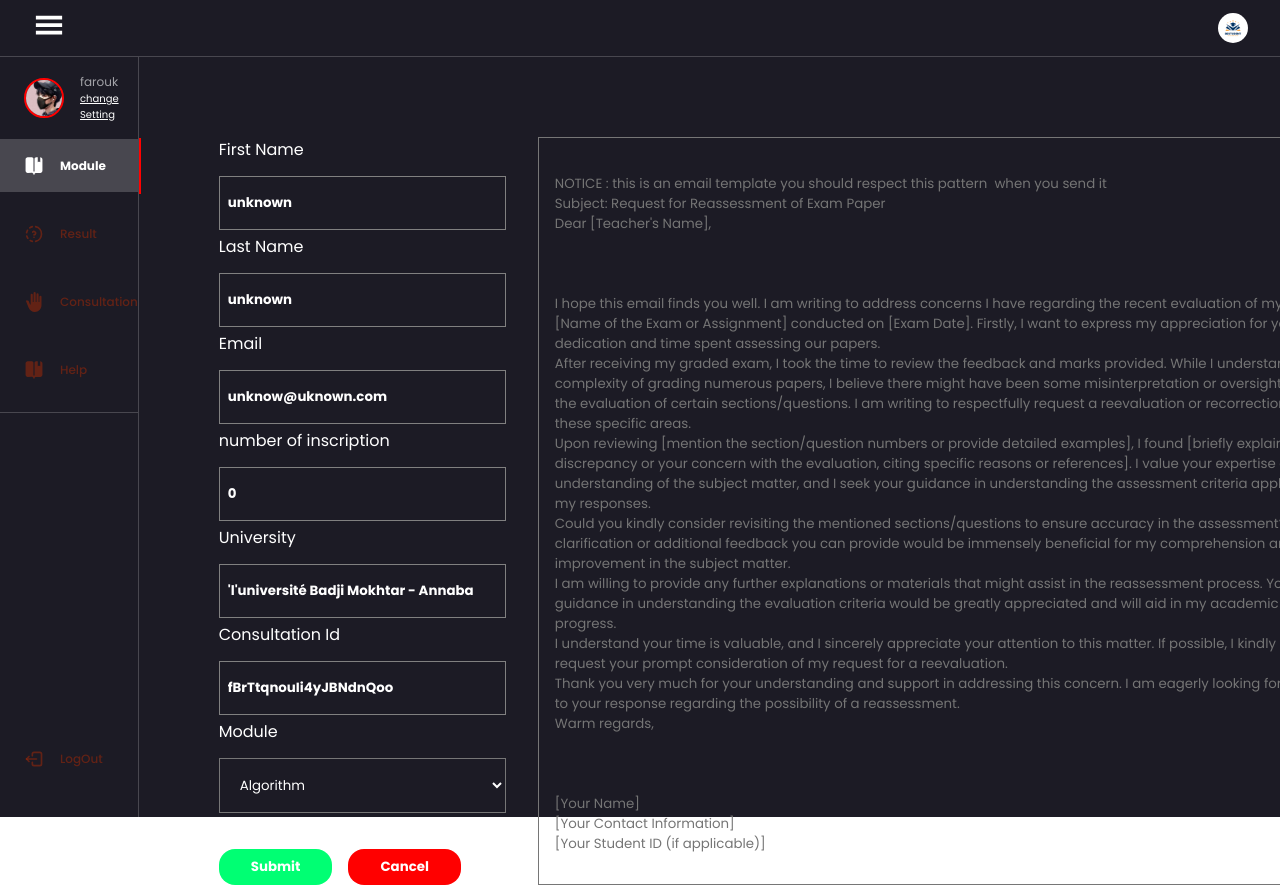
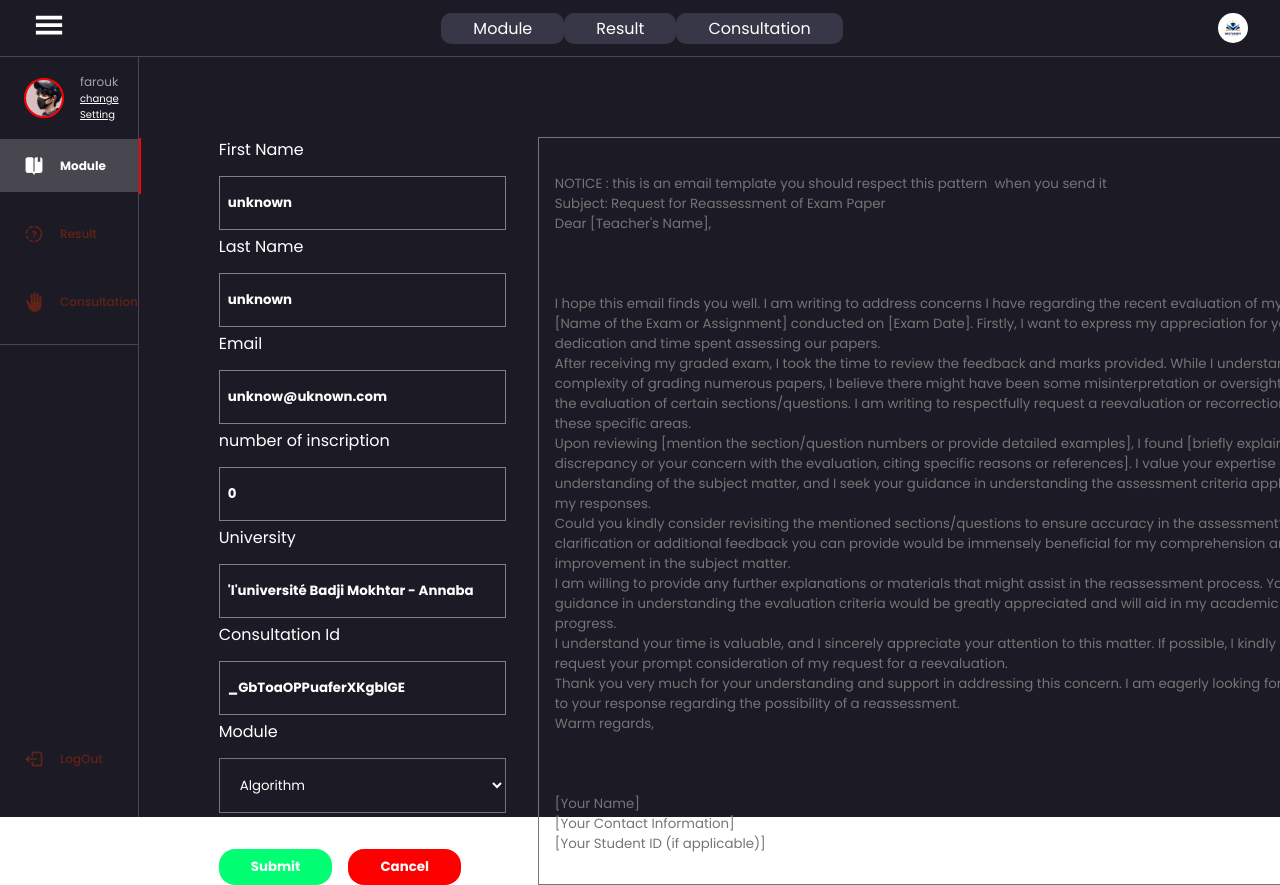
Before and after one commit to faroukq1/quizApp, a React (Vite) app: page /consultation in a window 1280 px wide. Both pictures are taken after a click on the button 49 px from the left and 28 px from the top of the page. Shown: the top 885 px of the page. Built offline with nearby package versions, Linux system fonts and the light colour scheme.

Commit message:
puting links in the navbar

```diff
--- a/src/Data.jsx
+++ b/src/Data.jsx
@@ -34,12 +34,6 @@ export const sideBarContent = [
     name: 'Consultation',
     link: '/consultation',
     icon: <MdBackHand />,
-  },
-  {
-    id: nanoid(),
-    name: 'Help',
-    link: '/help',
-    icon: <IoIosBookmarks />,
   },
 ];
 
--- a/src/component/Navbar.jsx
+++ b/src/component/Navbar.jsx
@@ -3,8 +3,11 @@ import { GiHamburgerMenu } from 'react-icons/gi';
 import { MdOutlineClose } from 'react-icons/md';
 import logo from '../assets/logo.jpg';
 import { useGlobalContext } from '../context/GlobalContext';
+import { sideBarContent } from '../Data';
+import { Link } from 'react-router-dom';
 const Navbar = () => {
   const { isSideBarOpen, setIsSideBarOpen } = useGlobalContext();
+
   return (
     <Wrapper>
       {isSideBarOpen ? (
@@ -16,6 +19,17 @@ const Navbar = () => {
           <GiHamburgerMenu />
         </button>
       )}
+      <ul className={!isSideBarOpen ? 'ul-links' : 'ul-links hidden'}>
+        {sideBarContent.map((item) => {
+          const { id, name, link } = item;
+          return (
+            <li key={id}>
+              <Link to={link}>{name}</Link>
+            </li>
+          );
+        })}
+      </ul>
+
       <img src={logo} alt="logo" />
     </Wrapper>
   );
@@ -44,6 +58,24 @@ const Wrapper = styled.nav`
     border-color: transparent;
     cursor: pointer;
   }
+  .hidden {
+    display: none !important;
+  }
+  .ul-links {
+    width: 33%;
+    display: flex;
+    justify-content: space-between;
+    list-style: none;
+    li {
+      a {
+        text-decoration: none;
+        color: white;
+        padding: 0.25rem 2rem;
+        border-radius: 10px;
+        background-color: #383747;
+      }
+    }
+  }
 `;
 
 export default Navbar;
```
